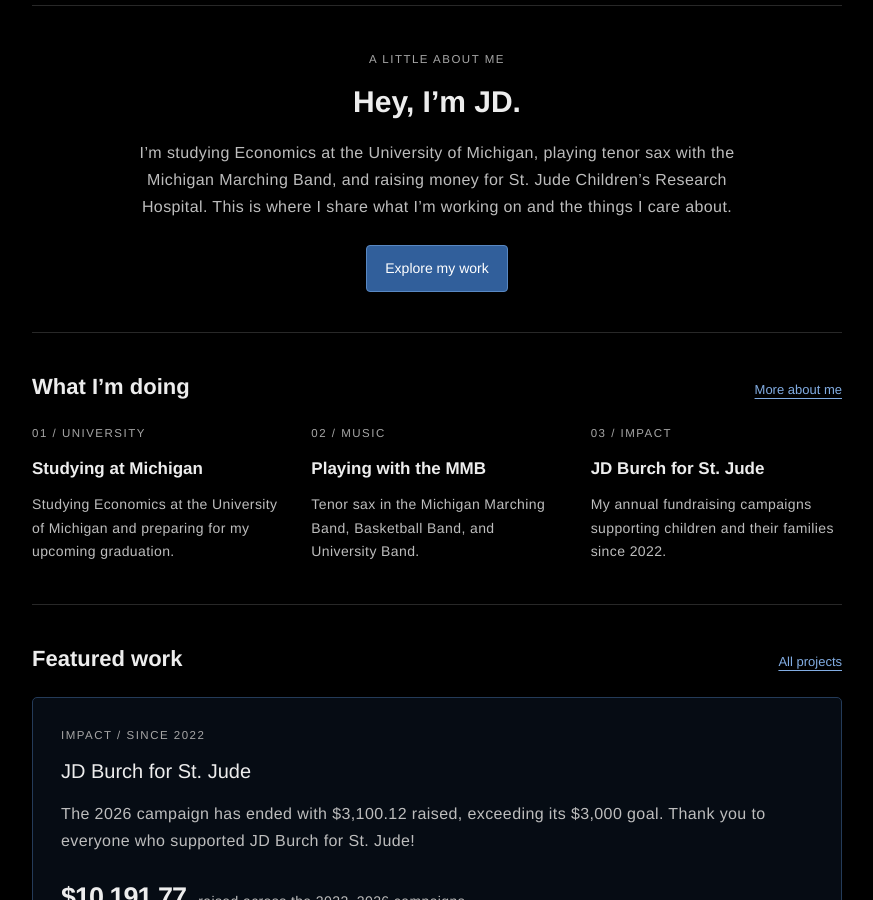
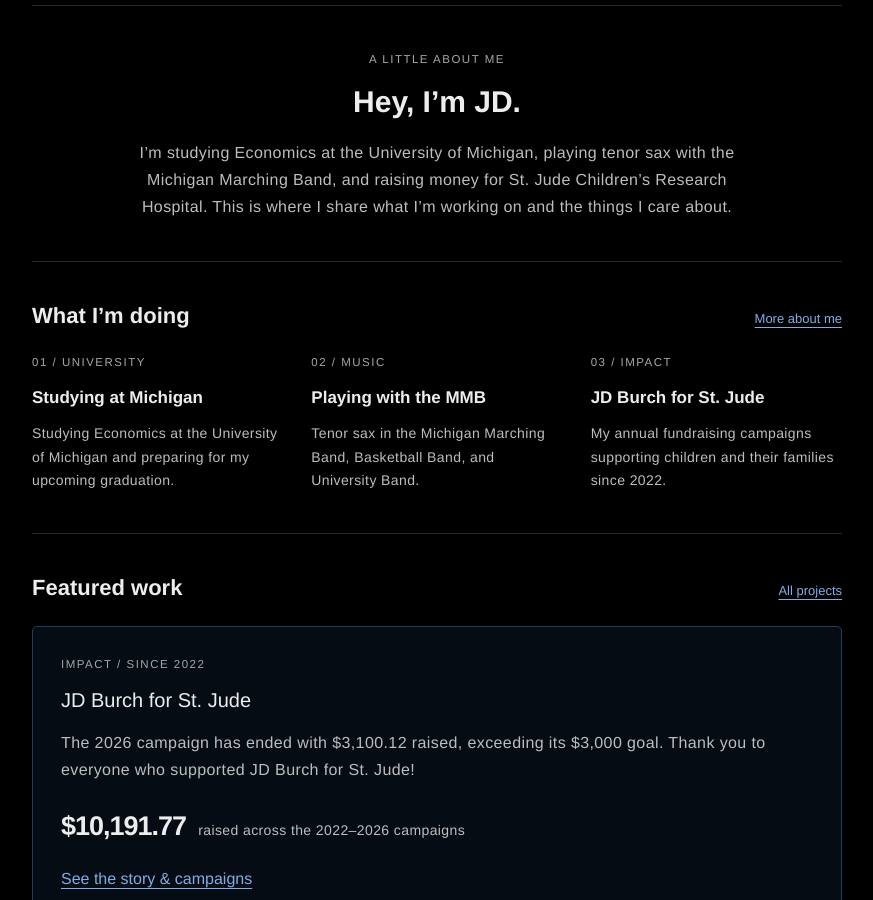
Before and after one commit to JDBurchHuzzah/jdburchhuzzah.github.io, a Jekyll site: the page built from index.html, in a window 1280 px wide and 900 px high, scrolled down 446 px. Shown: the whole window, without its empty margins (203-1076 px from the left). Built offline with Jekyll 4.4.1, drawn with Linux system fonts in a browser that asks for light colours.

Commit message:
Remove Explore my work button from homepage

```diff
--- a/index.html
+++ b/index.html
@@ -7,7 +7,6 @@
   <p class="eyebrow">A little about me</p>
   <h2 id="hello">Hey, I’m JD.</h2>
   <p>I’m studying Economics at the University of Michigan, playing tenor sax with the Michigan Marching Band, and raising money for St. Jude Children’s Research Hospital. This is where I share what I’m working on and the things I care about.</p>
-  <div class="actions"><a class="button" href="{{ '/projects/' | relative_url }}">Explore my work</a></div>
 </section>
 <section class="section" aria-labelledby="now">
   <div class="section-heading"><h2 id="now">What I’m doing</h2><a href="{{ '/about/' | relative_url }}">More about me</a></div>
```
